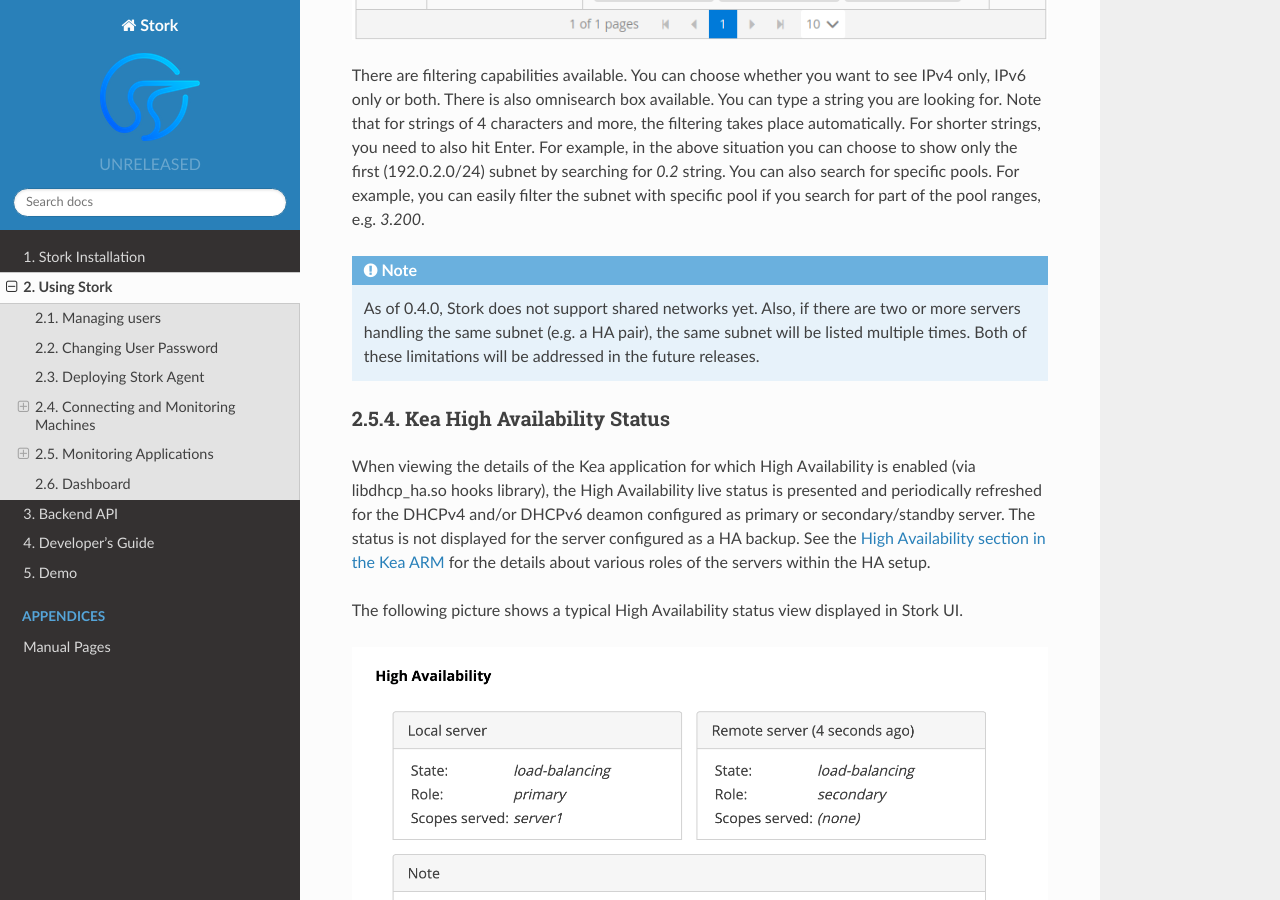
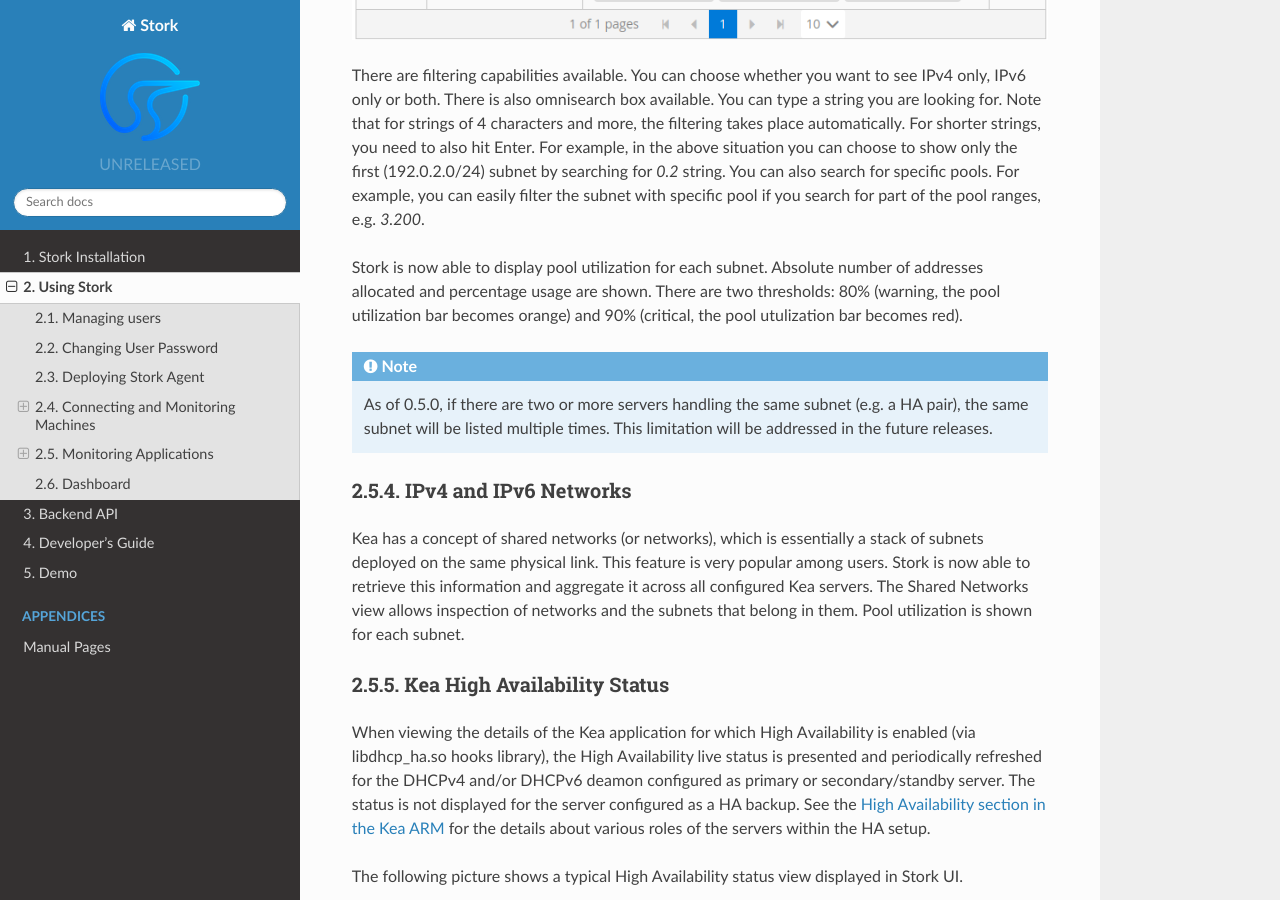
Before and after one commit to isc-projects/stork, a Sphinx documentation site: the page built from doc/usage.rst, in a window 1280 px wide and 900 px high, scrolled down 4773 px. Built offline with Sphinx 7.4.7 and the Read the Docs theme 2.0.0, drawn with Linux system fonts in a browser that asks for light colours.

Commit message:
[#183] Doc updated:
 - explained that Docker is optional dependency
 - added a section about Java being build-time dependency
 - expanded section about shown subnets (pool utilization)
 - added section about displaying Shared Networks

```diff
--- a/doc/usage.rst
+++ b/doc/usage.rst
@@ -197,11 +197,24 @@
 specific pools. For example, you can easily filter the subnet with specific pool if you search for
 part of the pool ranges, e.g. *3.200*.
 
+Stork is now able to display pool utilization for each subnet. Absolute number of addresses
+allocated and percentage usage are shown. There are two thresholds: 80% (warning, the pool
+utilization bar becomes orange) and 90% (critical, the pool utulization bar becomes red).
+
 .. note::
 
-   As of 0.4.0, Stork does not support shared networks yet. Also, if there are two or more servers
-   handling the same subnet (e.g. a HA pair), the same subnet will be listed multiple times. Both of
-   these limitations will be addressed in the future releases.
+   As of 0.5.0, if there are two or more servers handling the same subnet (e.g. a HA pair), the same
+   subnet will be listed multiple times. This limitation will be addressed in the future releases.
+
+IPv4 and IPv6 Networks
+~~~~~~~~~~~~~~~~~~~~~~
+
+Kea has a concept of shared networks (or networks), which is essentially a stack of subnets
+deployed on the same physical link. This feature is very popular among users. Stork is now able
+to retrieve this information and aggregate it across all configured Kea servers. The Shared Networks
+view allows inspection of networks and the subnets that belong in them. Pool utilization is
+shown for each subnet.
+
 
 Kea High Availability Status
 ~~~~~~~~~~~~~~~~~~~~~~~~~~~~
```
Also changed, not shown: doc/install.rst (+6 -1 lines).
